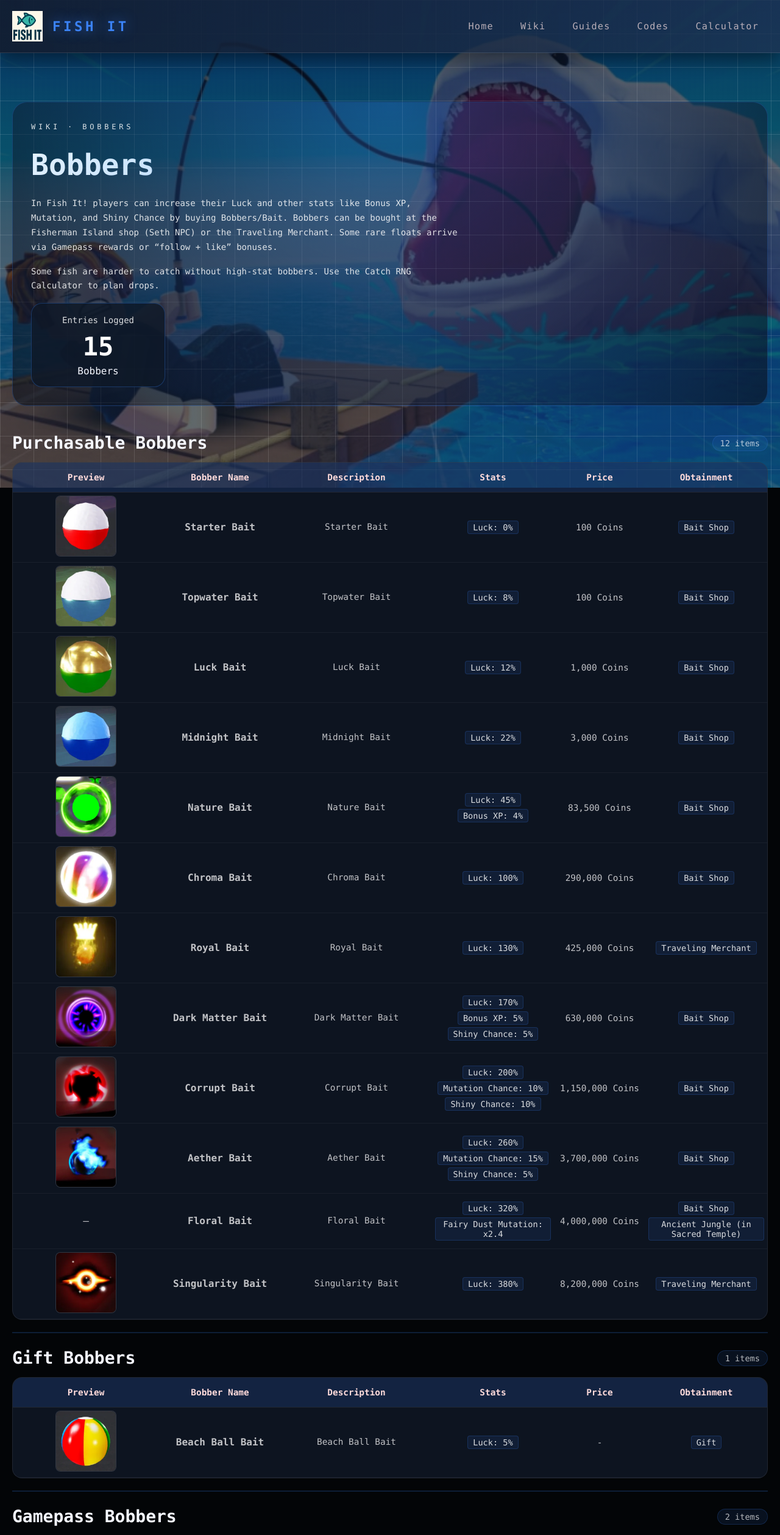
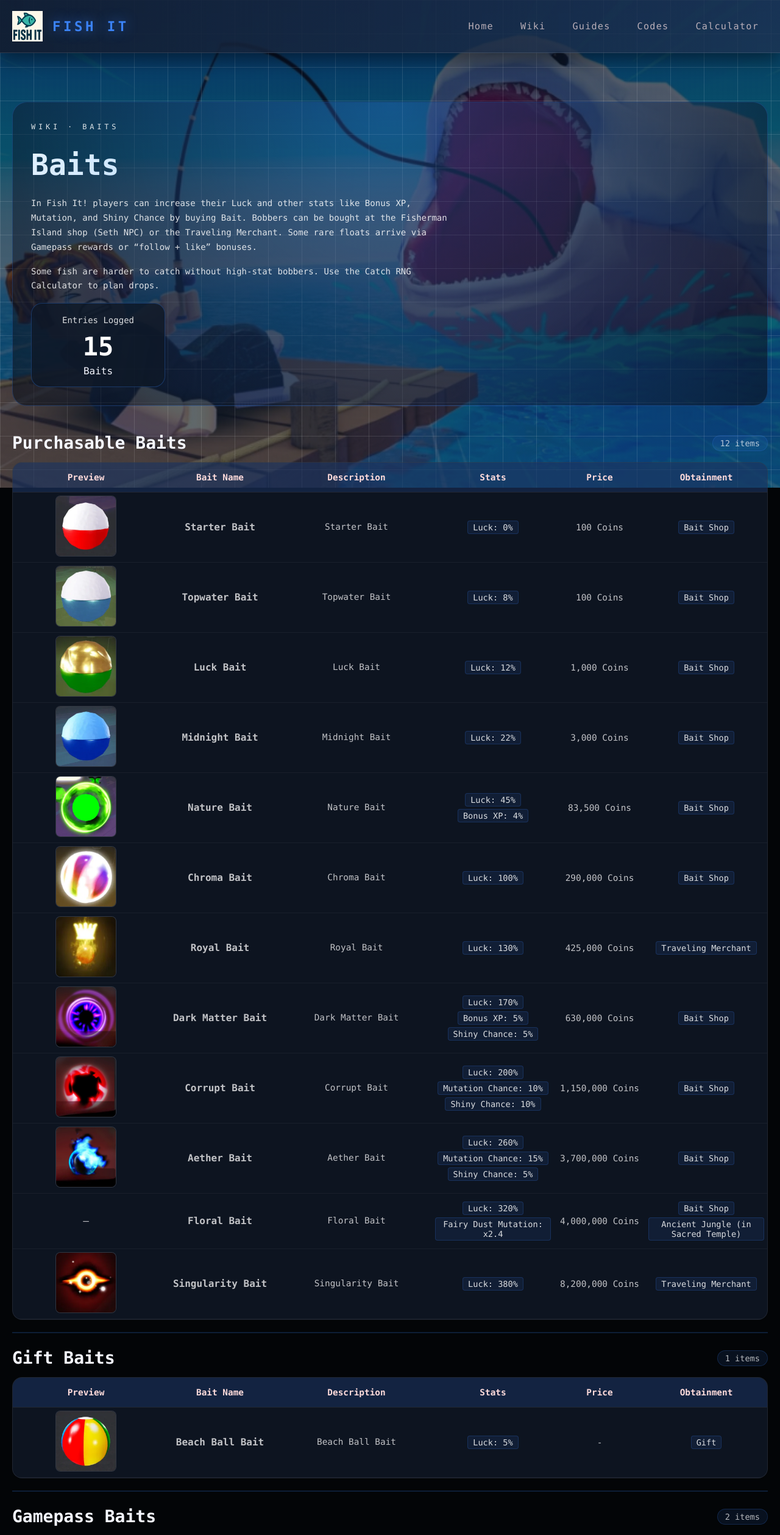
Before and after one commit to wanghuan072/fishitgame, a Vue app in the folder fishitgame/: page /wiki/fish-it-baits in a window 1280 px wide. Shown: the top 2518 px of the page at 61% size. Built offline with nearby package versions, Linux system fonts and the light colour scheme.

Commit message:
修改Baits

```diff
--- a/fishitgame/src/data/wiki/index.js
+++ b/fishitgame/src/data/wiki/index.js
@@ -13,7 +13,7 @@ export const wikiCategories = [
   },
   {
     key: 'bobbers',
-    title: 'Bobbers / Floats',
+    title: 'Baits / Floats',
     description: 'Luck, Mutation, and Shiny bonuses.',
     to: '/wiki/fish-it-baits',
     count: bobbers.length,
--- a/fishitgame/src/views/wiki/WikiBobbersView.vue
+++ b/fishitgame/src/views/wiki/WikiBobbersView.vue
@@ -3,18 +3,18 @@
     <div class="container">
       <header class="page-hero">
         <div class="hero-copy">
-          <p class="hero-eyebrow">Wiki · Bobbers</p>
-          <h1>Bobbers</h1>
+          <p class="hero-eyebrow">Wiki · Baits</p>
+          <h1>Baits</h1>
           <p>
             In Fish It! players can increase their Luck and other stats like Bonus XP, Mutation, and Shiny Chance by buying
-            Bobbers/Bait. Bobbers can be bought at the Fisherman Island shop (Seth NPC) or the Traveling Merchant. Some rare floats
+            Bait. Bobbers can be bought at the Fisherman Island shop (Seth NPC) or the Traveling Merchant. Some rare floats
             arrive via Gamepass rewards or “follow + like” bonuses.
           </p>
           <p class="hero-note">Some fish are harder to catch without high-stat bobbers. Use the Catch RNG Calculator to plan drops.</p>
           <div class="hero-kpi">
             <p>Entries Logged</p>
             <strong>{{ bobbers.length }}</strong>
-            <span>Bobbers</span>
+            <span>Baits</span>
           </div>
         </div>
       </header>
@@ -22,7 +22,7 @@
       <!-- Purchasable Bobbers Table -->
       <div v-if="purchasableBobbers.length > 0" class="table-section">
         <div class="section-header">
-          <h2 class="section-title">Purchasable Bobbers</h2>
+          <h2 class="section-title">Purchasable Baits</h2>
           <span class="section-count">{{ purchasableBobbers.length }} items</span>
         </div>
         <div class="bobber-table">
@@ -30,7 +30,7 @@
             <thead>
               <tr>
                 <th class="preview-col">Preview</th>
-                <th class="name-col">Bobber Name</th>
+                <th class="name-col">Bait Name</th>
                 <th class="desc-col">Description</th>
                 <th class="stats-col">Stats</th>
                 <th class="price-col">Price</th>
@@ -89,7 +89,7 @@
       <!-- Gift Bobbers Table -->
       <div v-if="giftBobbers.length > 0" class="table-section">
         <div class="section-header">
-          <h2 class="section-title">Gift Bobbers</h2>
+          <h2 class="section-title">Gift Baits</h2>
           <span class="section-count">{{ giftBobbers.length }} items</span>
         </div>
         <div class="bobber-table">
@@ -97,7 +97,7 @@
             <thead>
               <tr>
                 <th class="preview-col">Preview</th>
-                <th class="name-col">Bobber Name</th>
+                <th class="name-col">Bait Name</th>
                 <th class="desc-col">Description</th>
                 <th class="stats-col">Stats</th>
                 <th class="price-col">Price</th>
@@ -156,7 +156,7 @@
       <!-- Gamepass Bobbers Table -->
       <div v-if="gamepassBobbers.length > 0" class="table-section">
         <div class="section-header">
-          <h2 class="section-title">Gamepass Bobbers</h2>
+          <h2 class="section-title">Gamepass Baits</h2>
           <span class="section-count">{{ gamepassBobbers.length }} items</span>
         </div>
         <div class="bobber-table">
@@ -164,7 +164,7 @@
             <thead>
               <tr>
                 <th class="preview-col">Preview</th>
-                <th class="name-col">Bobber Name</th>
+                <th class="name-col">Bait Name</th>
                 <th class="desc-col">Description</th>
                 <th class="stats-col">Stats</th>
                 <th class="price-col">Price</th>
--- a/fishitgame/src/views/wiki/WikiView.vue
+++ b/fishitgame/src/views/wiki/WikiView.vue
@@ -4,7 +4,7 @@
       <div class="page-header">
         <h1 class="page-title">Fish It! Wiki</h1>
         <p class="subtitle">
-          All equipment knowledge now lives in one unified hub. Boats, bobbers, fish, and rods each get their own format so future
+          All equipment knowledge now lives in one unified hub. Boats, baits, fish, and rods each get their own format so future
           data drops slide in instantly.
         </p>
       </div>
```
